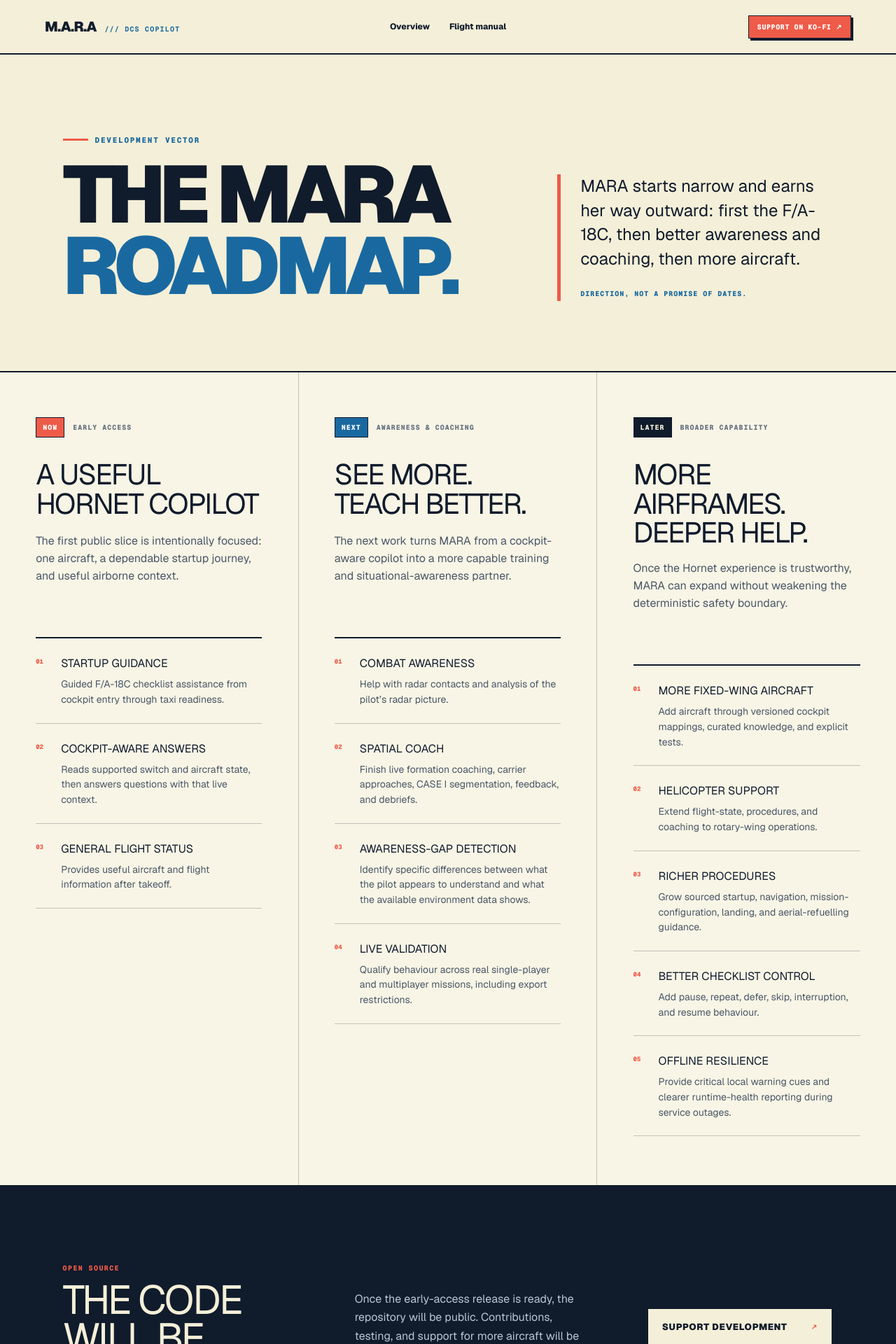
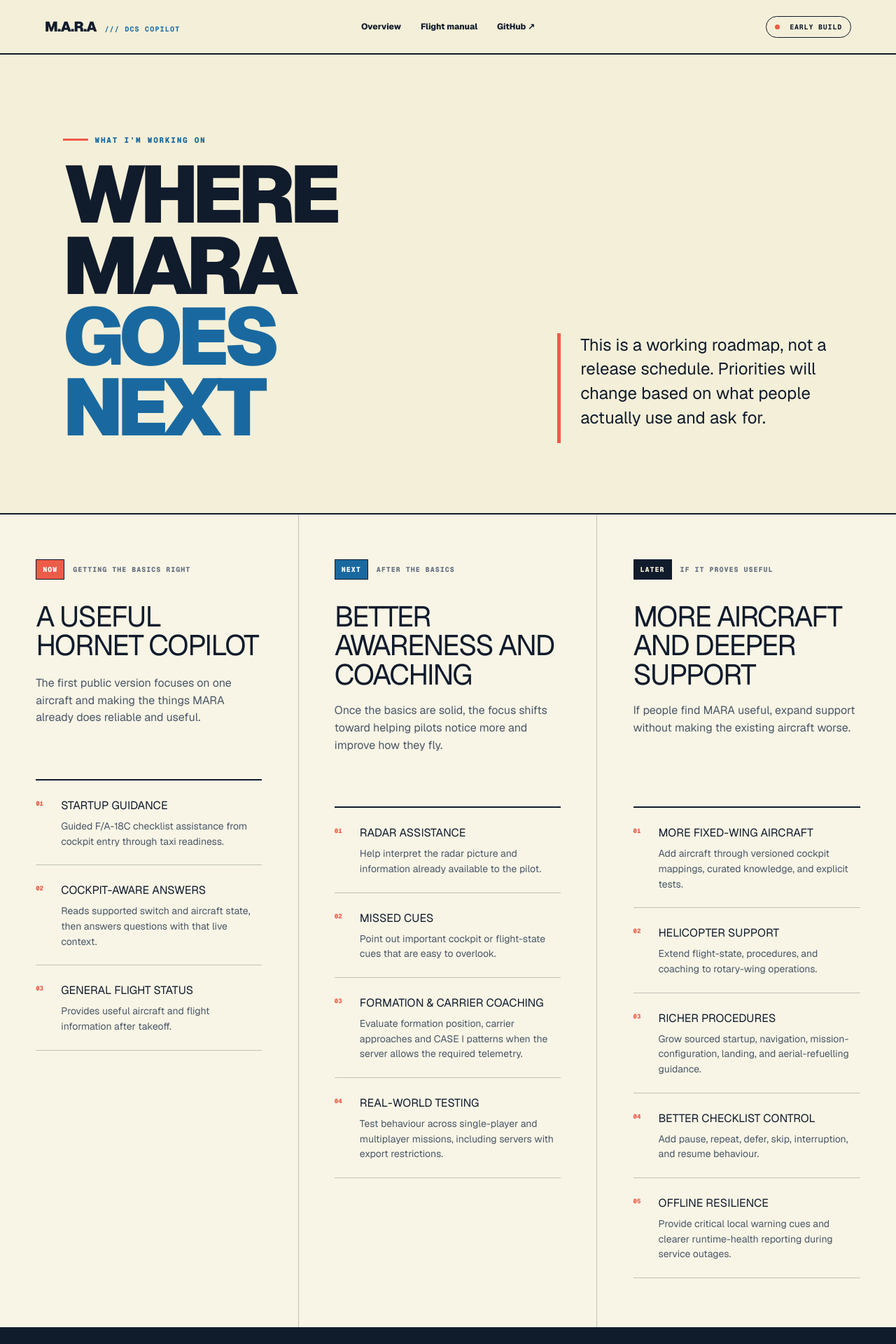
Before and after one commit to nabbl/dcs-copilot, a Next.js app in the folder website/: page /roadmap in a window 1280 px wide. Shown: the top 1920 px of the page at 70% size. Built offline with nearby package versions, Linux system fonts and the light colour scheme.

Commit message:
Rewrite MARA site around community early access

```diff
--- a/website/app/docs/page.tsx
+++ b/website/app/docs/page.tsx
@@ -41,8 +41,8 @@
     <main className="docs-shell" id="top">
       <header className="docs-header">
         <a className="wordmark" href="../">M.A.R.A <span>{"///"} DCS COPILOT</span></a>
-        <div className="docs-main-links"><a href="../">Overview</a><a href="../#roadmap">Roadmap</a></div>
-        <a className="kofi-link" href="https://ko-fi.com/nabblsawesome" target="_blank" rel="noreferrer">Support on Ko-fi ↗</a>
+        <div className="docs-main-links"><a href="../">Overview</a><a href="../#roadmap">Roadmap</a><a href="https://github.com/nabbl/dcs-copilot" target="_blank" rel="noreferrer">GitHub ↗</a></div>
+        <span className="status-pill"><i /> Early build</span>
       </header>
 
       <aside className="docs-sidebar">
--- a/website/app/globals.css
+++ b/website/app/globals.css
@@ -36,9 +36,6 @@
 nav a:hover, footer a:hover { color: var(--red); }
 .status-pill { justify-self: end; border: 1px solid var(--ink); border-radius: 999px; padding: 8px 12px; font: 700 10px var(--font-geist-mono), monospace; text-transform: uppercase; letter-spacing: .08em; }
 .status-pill i { width: 7px; height: 7px; border-radius: 50%; display: inline-block; background: var(--red); margin-right: 7px; }
-.header-actions { justify-self: end; display: flex; align-items: center; gap: 10px; }
-.kofi-link { padding: 9px 12px; color: #fff; background: var(--red); border: 1px solid var(--ink); font: 800 10px var(--font-geist-mono), monospace; letter-spacing: .06em; text-transform: uppercase; box-shadow: 3px 3px 0 var(--ink); }
-.kofi-link:hover { transform: translate(2px, 2px); box-shadow: 1px 1px 0 var(--ink); }
 
 .hero {
   min-height: calc(100vh - 78px);
@@ -52,6 +49,7 @@
 .eyebrow::before { content: ""; display: inline-block; width: 36px; height: 3px; margin: 0 10px 3px 0; background: var(--red); }
 h1 { font-size: clamp(54px, 6.7vw, 105px); line-height: .88; letter-spacing: -.07em; margin: 0; font-weight: 950; text-transform: uppercase; }
 h1 em { color: var(--blue); font-style: normal; }
+.hero h1 em { display: block; }
 .lede { max-width: 560px; font-size: clamp(17px, 1.55vw, 22px); line-height: 1.55; margin: 34px 0 38px; }
 .hero-actions { display: flex; align-items: center; gap: 28px; flex-wrap: wrap; }
 .hero-cost { max-width: 560px; margin: 28px 0 0; padding-top: 18px; border-top: 1px solid var(--line); color: #3d4958; font: 650 12px/1.55 var(--font-geist-mono), monospace; }
@@ -82,17 +80,30 @@
 .capability-list h3 { margin: 0; font-size: 19px; text-transform: uppercase; }
 .capability-list p { margin: 0; line-height: 1.55; color: #3d4958; }
 
+.why-section { padding: clamp(75px, 9vw, 130px) clamp(24px, 7vw, 110px); display: grid; grid-template-columns: .9fr 1.1fr; gap: 9vw; align-items: start; color: var(--cream); background: var(--ink); border-top: 2px solid var(--ink); }
+.why-section h2 { margin: 0; font-size: clamp(44px, 5.5vw, 82px); line-height: .95; letter-spacing: -.055em; text-transform: uppercase; }
+.why-copy { max-width: 680px; font-size: clamp(17px, 1.6vw, 21px); line-height: 1.65; }
+.why-copy p { margin: 0 0 24px; }
+.why-copy p:last-child { margin-bottom: 0; color: var(--sky); }
+
 .home-roadmap { scroll-margin-top: 78px; background: #f8f5e6; border-top: 2px solid var(--ink); }
 .home-roadmap-heading { padding: clamp(75px, 8vw, 120px) clamp(24px, 7vw, 110px); display: grid; grid-template-columns: 1.15fr .85fr; gap: 9vw; align-items: end; }
 .home-roadmap-heading h2 { margin: 0; font-size: clamp(52px, 7vw, 100px); line-height: .9; letter-spacing: -.065em; text-transform: uppercase; }
 .home-roadmap-heading h2 em { color: var(--blue); font-style: normal; }
 
-.open-source-callout { padding: clamp(75px, 8vw, 120px) clamp(24px, 7vw, 110px); display: grid; grid-template-columns: .7fr 1.1fr 1fr; gap: clamp(30px, 5vw, 80px); align-items: start; color: var(--cream); background: var(--blue); border-top: 2px solid var(--ink); }
+.open-source-callout { padding: clamp(75px, 8vw, 120px) clamp(24px, 7vw, 110px); display: grid; grid-template-columns: .9fr 1.1fr; gap: clamp(40px, 8vw, 130px); align-items: start; color: var(--cream); background: var(--blue); border-top: 2px solid var(--ink); }
 .open-source-callout .eyebrow { color: var(--cream); }
 .open-source-callout h2 { margin: 0; font-size: clamp(44px, 5vw, 76px); line-height: .92; letter-spacing: -.055em; text-transform: uppercase; }
 .open-source-callout h2 em { color: var(--ink); font-style: normal; }
-.open-source-callout > div p { margin: 0 0 30px; max-width: 480px; font-size: 17px; line-height: 1.65; }
+.open-source-callout .community-copy > p { margin: 0 0 30px; max-width: 650px; font-size: 17px; line-height: 1.65; }
 .open-source-callout .button { color: var(--ink); background: var(--cream); }
+.open-source-callout .community-note { margin-top: 28px; font: 750 11px/1.55 var(--font-geist-mono), monospace; letter-spacing: .04em; text-transform: uppercase; color: var(--ink); }
+
+.support-callout { padding: clamp(55px, 7vw, 90px) clamp(24px, 7vw, 110px); display: grid; grid-template-columns: .8fr 1fr auto; gap: clamp(30px, 5vw, 80px); align-items: center; background: var(--cream); border-top: 2px solid var(--ink); }
+.support-callout .eyebrow { margin-bottom: 12px; }
+.support-callout h2 { margin: 0; font-size: clamp(38px, 4.5vw, 64px); line-height: .95; letter-spacing: -.05em; text-transform: uppercase; }
+.support-callout > p { max-width: 560px; margin: 0; font-size: 17px; line-height: 1.6; }
+.support-callout .button { white-space: nowrap; color: #fff; background: var(--red); }
 
 footer { min-height: 150px; padding: 38px clamp(24px, 7vw, 110px); display: grid; grid-template-columns: auto 1fr auto; align-items: center; gap: 25px; color: var(--cream); background: var(--ink); }
 .footer-mark { font-size: 28px; font-weight: 950; }
@@ -106,12 +117,13 @@
   .hero { grid-template-columns: 1fr; }
   .portrait { min-height: 610px; border-left: 0; border-top: 2px solid var(--ink); }
   .capabilities { grid-template-columns: 1fr; }
+  .why-section { grid-template-columns: 1fr; }
   .home-roadmap-heading { grid-template-columns: 1fr; }
   .open-source-callout { grid-template-columns: 1fr; }
+  .support-callout { grid-template-columns: 1fr; }
 }
 @media (max-width: 600px) {
   .wordmark span, .status-pill { display: none; }
-  .kofi-link { font-size: 8px; padding: 8px 9px; }
   .hero-copy { padding: 70px 24px 76px; }
   h1 { font-size: clamp(48px, 15vw, 70px); }
   .portrait { min-height: 520px; }
@@ -148,7 +160,7 @@
 .manual-label { justify-self: end; font: 700 10px var(--font-geist-mono), monospace; letter-spacing: .12em; color: var(--blue); }
 .docs-main-links { display: flex; gap: 28px; font-size: 12px; font-weight: 750; }
 .docs-main-links a:hover { color: var(--red); }
-.docs-header > .kofi-link { justify-self: end; }
+.docs-header > .status-pill { justify-self: end; }
 .docs-sidebar {
   padding: 48px 28px 40px clamp(24px, 4vw, 56px);
   border-right: 1px solid var(--line);
--- a/website/app/layout.tsx
+++ b/website/app/layout.tsx
@@ -5,8 +5,8 @@
 const geistSans = Geist({ variable: "--font-geist-sans", subsets: ["latin"] });
 const geistMono = Geist_Mono({ variable: "--font-geist-mono", subsets: ["latin"] });
 
-const title = "MARA — Your second seat in DCS";
-const description = "Meet MARA, the free mission-aware voice copilot for DCS. Bring your own OpenAI API key.";
+const title = "MARA — Your copilot for DCS";
+const description = "MARA is a free, open-source voice copilot for DCS. Bring your own OpenAI API key.";
 
 export function generateMetadata(): Metadata {
   const siteOrigin = process.env.PUBLIC_SITE_ORIGIN;
@@ -20,7 +20,7 @@
       title,
       description,
       type: "website",
-      ...(image ? { images: [{ url: image, width: 1672, height: 941, alt: "MARA — your second seat in DCS" }] } : {}),
+      ...(image ? { images: [{ url: image, width: 1672, height: 941, alt: "MARA — your copilot for DCS" }] } : {}),
     },
     twitter: {
       card: "summary_large_image",
--- a/website/app/page.tsx
+++ b/website/app/page.tsx
@@ -1,10 +1,10 @@
 import { roadmap } from "./roadmap-data";
 
 const capabilities = [
-  ["01", "Startup help", "Follow the Hornet checklist and know when you are ready to taxi."],
-  ["02", "Cockpit awareness", "Ask about switches, aircraft state, and general F/A-18C information."],
-  ["03", "Flight information", "Get useful aircraft and flight status once you are airborne."],
-  ["04", "Your controls", "Choose your microphone and speakers, then bind PTT and mute to a key, modifier combination, or HOTAS button."],
+  ["01", "Startup guidance", "Walk through an F/A-18C cold start step by step. MARA checks supported cockpit state and can tell when you’re ready to continue."],
+  ["02", "Cockpit questions", "Ask what a switch does, why a warning is on, or whether the aircraft is configured for the next step."],
+  ["03", "In-flight help", "Get concise aircraft and flight information without digging through menus or taking your hands off the controls."],
+  ["04", "Hands on the HOTAS", "Bind PTT and mute to a key or HOTAS button and talk to MARA when you need her."],
 ];
 
 export default function Home() {
@@ -18,26 +18,25 @@
           <a href="#capabilities">Capabilities</a>
           <a href="#roadmap">Roadmap</a>
           <a href="./docs/">Flight manual</a>
+          <a href="https://github.com/nabbl/dcs-copilot" target="_blank" rel="noreferrer">GitHub ↗</a>
         </nav>
-        <div className="header-actions">
-          <span className="status-pill"><i /> Free early access</span>
-          <a className="kofi-link" href="https://ko-fi.com/nabblsawesome" target="_blank" rel="noreferrer">Support on Ko-fi ↗</a>
-        </div>
+        <span className="status-pill"><i /> Early build</span>
       </header>
 
       <section className="hero" id="top">
         <div className="hero-copy">
-          <p className="eyebrow">Mission-aware realtime assistant</p>
-          <h1>Your second seat.<br /><em>Always watching.</em></h1>
+          <p className="eyebrow">Experimental voice copilot for DCS</p>
+          <h1>Your copilot <em>for DCS</em></h1>
           <p className="lede">
-            MARA is a voice copilot for DCS—aware of your aircraft, your phase
-            of flight, and what needs your attention next.
+            MARA is a voice copilot for DCS. She can follow supported cockpit
+            and flight state, help with procedures, answer questions, and point
+            out things you may have missed.
           </p>
           <div className="hero-actions">
-            <a className="button button-primary" href="./docs/">Read the flight manual <span>→</span></a>
-            <a className="text-link" href="#capabilities">See what she can do ↓</a>
+            <a className="button button-primary" href="./docs/">Get started <span>→</span></a>
+            <a className="text-link" href="#capabilities">See what works today ↓</a>
           </div>
-          <p className="hero-cost"><strong>Free to use.</strong> Bring your own OpenAI API key and pay OpenAI only for the API usage on that key.</p>
+          <p className="hero-cost"><strong>Free to use.</strong> Bring your own OpenAI API key; usage is billed directly to your OpenAI account.</p>
         </div>
 
         <div className="portrait" aria-label="Reserved area for MARA character artwork">
@@ -48,8 +47,8 @@
 
       <section className="capabilities" id="capabilities">
         <div className="section-heading">
-          <p className="eyebrow">Built for the sortie</p>
-          <h2>Not a chatbot.<br />A crew member.</h2>
+          <p className="eyebrow">F/A-18C support</p>
+          <h2>What MARA can<br />do today</h2>
         </div>
         <div className="capability-list">
           {capabilities.map(([number, title, body]) => (
@@ -62,15 +61,25 @@
         </div>
       </section>
 
+      <section className="why-section">
+        <div>
+          <p className="eyebrow">Why I built this</p>
+          <h2>It started with<br />a cold start.</h2>
+        </div>
+        <div className="why-copy">
+          <p>I started MARA because I wanted something beside me in DCS that could actually understand what was happening in the aircraft—not just respond to voice commands. It started as a cold-start copilot and has slowly grown into an experiment in what a useful virtual crew member could be.</p>
+          <p>I don’t know yet what MARA should become. That’s part of why I’m putting it out there early.</p>
+        </div>
+      </section>
+
       <section className="home-roadmap" id="roadmap">
         <div className="home-roadmap-heading">
           <div>
-            <p className="eyebrow">Development vector</p>
-            <h2>The MARA<br /><em>roadmap.</em></h2>
+            <p className="eyebrow">What I’m working on</p>
+            <h2>Where MARA<br /><em>goes next</em></h2>
           </div>
           <div className="roadmap-summary">
-            <p>MARA starts narrow and earns her way outward: first the F/A-18C, then better awareness and coaching, then more aircraft.</p>
-            <span>Direction, not a promise of dates.</span>
+            <p>This is a working roadmap, not a release schedule. Priorities will change based on what people actually use and ask for.</p>
           </div>
         </div>
         <div className="roadmap-grid" aria-label="MARA product roadmap">
@@ -90,18 +99,30 @@
       </section>
 
       <section className="open-source-callout">
-        <p className="eyebrow">Open source</p>
-        <h2>MARA will be<br /><em>open source.</em></h2>
         <div>
-          <p>You’ll be able to read the code, report problems, contribute fixes, and help add support for other aircraft.</p>
-          <a className="button" href="#roadmap">See the roadmap <span>↑</span></a>
+          <p className="eyebrow">Community project</p>
+          <h2>Built for<br /><em>DCS pilots.</em></h2>
         </div>
+        <div className="community-copy">
+          <p>MARA is a hobby project built for DCS pilots. The code is open source, and contributions are welcome—whether that’s a bug report, an aircraft mapping, a procedure, or an idea for something that would actually help in the cockpit.</p>
+          <a className="button" href="https://github.com/nabbl/dcs-copilot" target="_blank" rel="noreferrer">View on GitHub <span>↗</span></a>
+          <p className="community-note">Especially welcome: tell me what you actually want MARA to do.</p>
+        </div>
+      </section>
+
+      <section className="support-callout">
+        <div>
+          <p className="eyebrow">Support the project</p>
+          <h2>Like MARA?</h2>
+        </div>
+        <p>MARA is free and open source. If you want to help cover development costs, you can buy me a coffee.</p>
+        <a className="button" href="https://ko-fi.com/nabblsawesome" target="_blank" rel="noreferrer">Support on Ko-fi <span>↗</span></a>
       </section>
 
       <footer>
         <div className="footer-mark">M.A.R.A</div>
         <p>Mission-Aware Realtime Assistant</p>
-        <div className="footer-links"><a href="#roadmap">Roadmap</a><a href="./docs/">Flight manual →</a></div>
+        <div className="footer-links"><a href="#roadmap">Roadmap</a><a href="./docs/">Flight manual</a><a href="https://github.com/nabbl/dcs-copilot" target="_blank" rel="noreferrer">GitHub ↗</a></div>
       </footer>
     </main>
   );
--- a/website/app/roadmap-data.ts
+++ b/website/app/roadmap-data.ts
@@ -1,9 +1,9 @@
 export const roadmap = [
   {
     phase: "NOW",
-    label: "Early access",
+    label: "Getting the basics right",
     title: "A useful Hornet copilot",
-    intro: "The first public slice is intentionally focused: one aircraft, a dependable startup journey, and useful airborne context.",
+    intro: "The first public version focuses on one aircraft and making the things MARA already does reliable and useful.",
     items: [
       ["Startup guidance", "Guided F/A-18C checklist assistance from cockpit entry through taxi readiness."],
       ["Cockpit-aware answers", "Reads supported switch and aircraft state, then answers questions with that live context."],
@@ -12,21 +12,21 @@
   },
   {
     phase: "NEXT",
-    label: "Awareness & coaching",
-    title: "See more. Teach better.",
-    intro: "The next work turns MARA from a cockpit-aware copilot into a more capable training and situational-awareness partner.",
+    label: "After the basics",
+    title: "Better awareness and coaching",
+    intro: "Once the basics are solid, the focus shifts toward helping pilots notice more and improve how they fly.",
     items: [
-      ["Combat awareness", "Help with radar contacts and analysis of the pilot’s radar picture."],
-      ["Spatial Coach", "Finish live formation coaching, carrier approaches, CASE I segmentation, feedback, and debriefs."],
-      ["Awareness-gap detection", "Identify specific differences between what the pilot appears to understand and what the available environment data shows."],
-      ["Live validation", "Qualify behaviour across real single-player and multiplayer missions, including export restrictions."],
+      ["Radar assistance", "Help interpret the radar picture and information already available to the pilot."],
+      ["Missed cues", "Point out important cockpit or flight-state cues that are easy to overlook."],
+      ["Formation & carrier coaching", "Evaluate formation position, carrier approaches and CASE I patterns when the server allows the required telemetry."],
+      ["Real-world testing", "Test behaviour across single-player and multiplayer missions, including servers with export restrictions."],
     ],
   },
   {
     phase: "LATER",
-    label: "Broader capability",
-    title: "More airframes. Deeper help.",
-    intro: "Once the Hornet experience is trustworthy, MARA can expand without weakening the deterministic safety boundary.",
+    label: "If it proves useful",
+    title: "More aircraft and deeper support",
+    intro: "If people find MARA useful, expand support without making the existing aircraft worse.",
     items: [
       ["More fixed-wing aircraft", "Add aircraft through versioned cockpit mappings, curated knowledge, and explicit tests."],
       ["Helicopter support", "Extend flight-state, procedures, and coaching to rotary-wing operations."],
--- a/website/app/roadmap/page.tsx
+++ b/website/app/roadmap/page.tsx
@@ -13,18 +13,17 @@
     <main className="roadmap-page">
       <header className="docs-header roadmap-header">
         <a className="wordmark" href="../">M.A.R.A <span>{"///"} DCS COPILOT</span></a>
-        <div className="docs-main-links"><a href="../">Overview</a><a href="../docs/">Flight manual</a></div>
-        <a className="kofi-link" href="https://ko-fi.com/nabblsawesome" target="_blank" rel="noreferrer">Support on Ko-fi ↗</a>
+        <div className="docs-main-links"><a href="../">Overview</a><a href="../docs/">Flight manual</a><a href="https://github.com/nabbl/dcs-copilot" target="_blank" rel="noreferrer">GitHub ↗</a></div>
+        <span className="status-pill"><i /> Early build</span>
       </header>
 
       <section className="roadmap-intro">
         <div>
-          <p className="eyebrow">Development vector</p>
-          <h1>The MARA<br /><em>roadmap.</em></h1>
+          <p className="eyebrow">What I’m working on</p>
+          <h1>Where MARA<br /><em>goes next</em></h1>
         </div>
         <div className="roadmap-summary">
-          <p>MARA starts narrow and earns her way outward: first the F/A-18C, then better awareness and coaching, then more aircraft.</p>
-          <span>Direction, not a promise of dates.</span>
+          <p>This is a working roadmap, not a release schedule. Priorities will change based on what people actually use and ask for.</p>
         </div>
       </section>
 
@@ -44,9 +43,9 @@
       </section>
 
       <section className="open-source-roadmap">
-        <div><span>OPEN SOURCE</span><h2>The code will be public.</h2></div>
-        <p>Once the early-access release is ready, the repository will be public. Contributions, testing, and support for more aircraft will be welcome.</p>
-        <a className="button" href="https://ko-fi.com/nabblsawesome" target="_blank" rel="noreferrer">Support development <span>↗</span></a>
+        <div><span>COMMUNITY PROJECT</span><h2>The code is public.</h2></div>
+        <p>MARA is open source. Bug reports, testing, aircraft mappings, procedures, and ideas for useful cockpit help are all welcome.</p>
+        <a className="button" href="https://github.com/nabbl/dcs-copilot" target="_blank" rel="noreferrer">View on GitHub <span>↗</span></a>
       </section>
     </main>
   );
```
Also changed, not shown: website/content/manual.md (+2 -2 lines), 2 other files (tests, documents, lock files or other folders).
